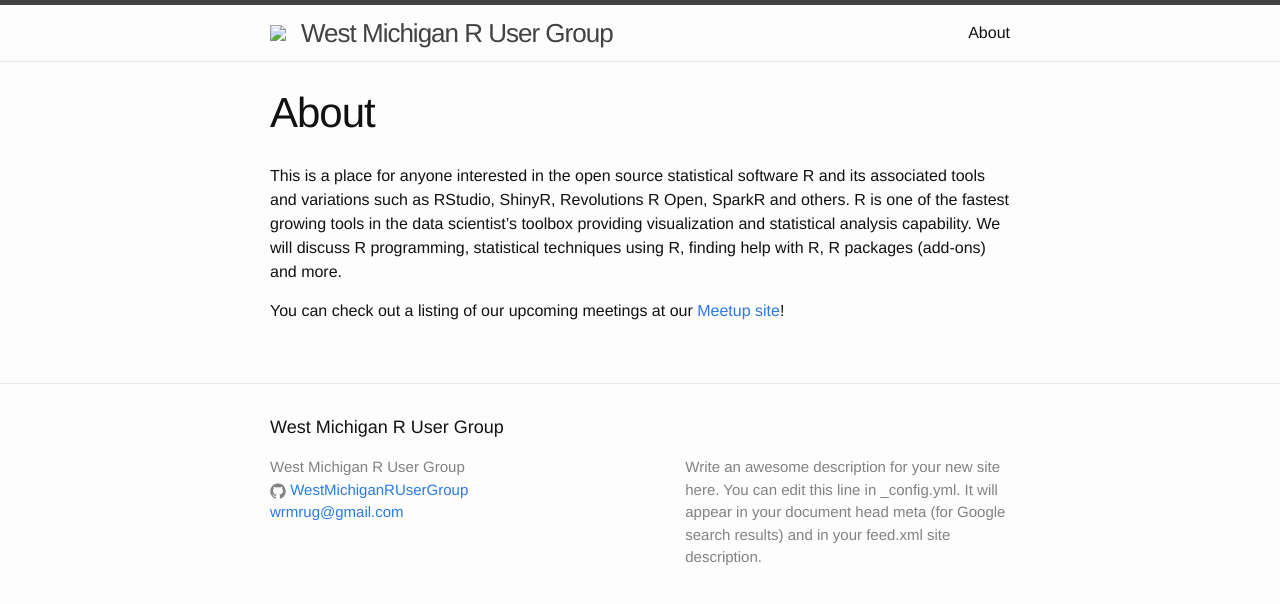
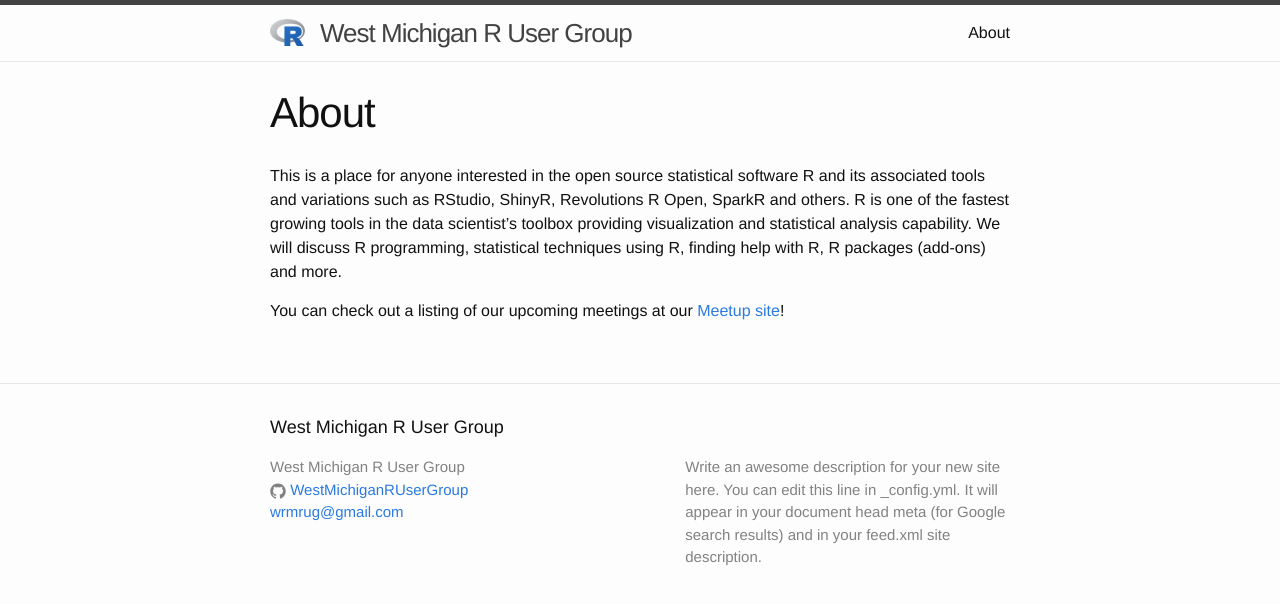
Before and after one commit to WestMichiganRUserGroup/WestMichiganRUserGroup.github.io, a Jekyll site: the page built from about.md, in a window 1280 px wide. Shown: the top 604 px of the page. Built offline with Jekyll 4.4.1, drawn with Linux system fonts in a browser that asks for light colours.

Commit message:
Fixing link to Rlogo.png

```diff
--- a/_includes/header.html
+++ b/_includes/header.html
@@ -2,7 +2,7 @@
 
   <div class="wrapper">
 
-    <a class="site-title" href="{{ site.baseurl }}/"><img class="logo" src="images/Rlogo.png">{{ site.title }}</a>
+    <a class="site-title" href="{{ site.baseurl }}/"><img class="logo" src="{{ site.baseurl }}/images/Rlogo.png">{{ site.title }}</a>
 
     <nav class="site-nav">
       <a href="#" class="menu-icon">
```
